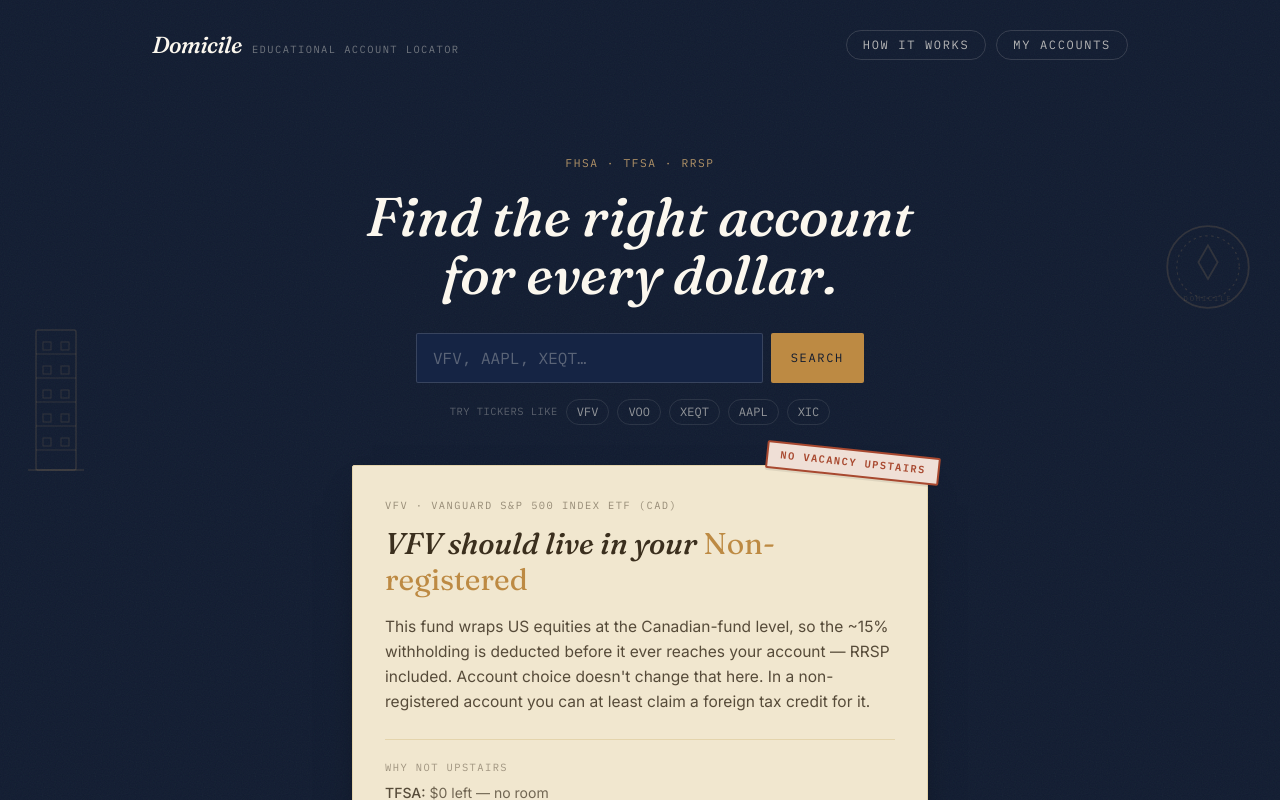
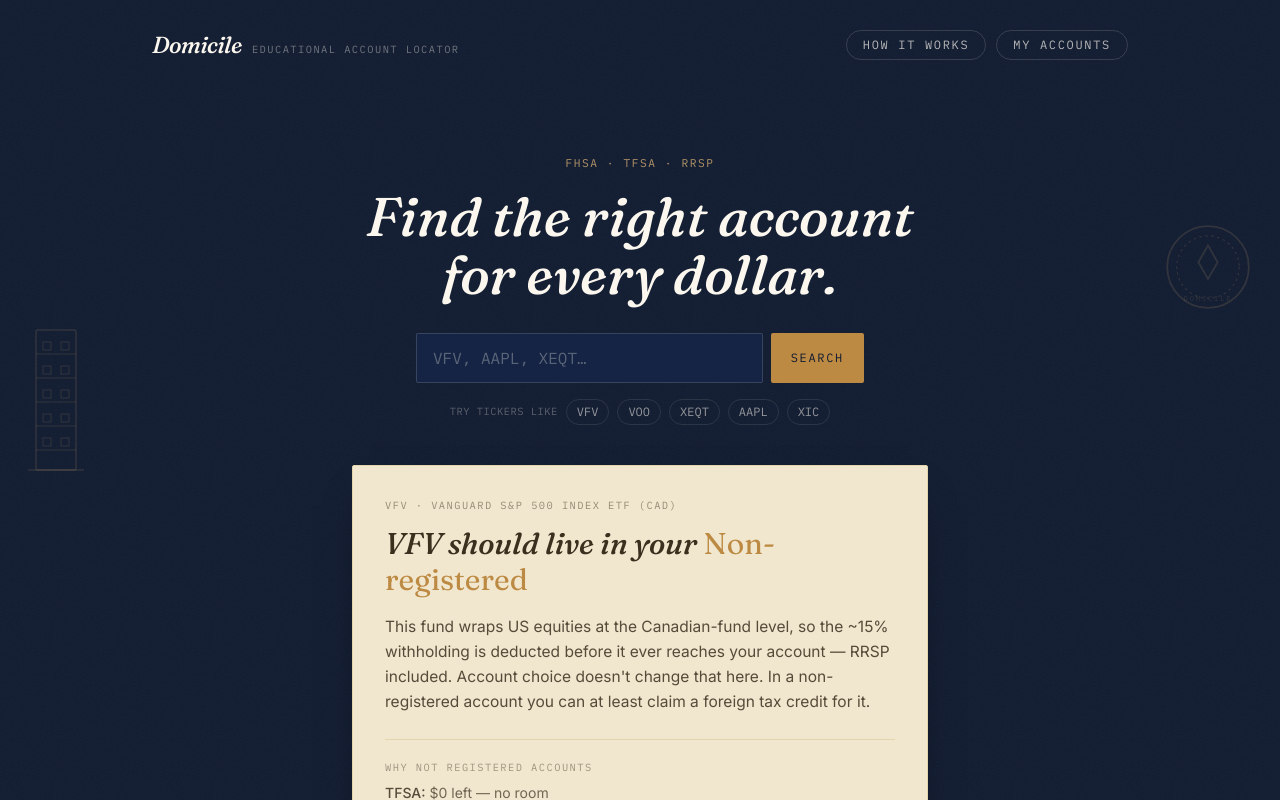
Before and after one commit to asodhi88/domicile, a React (Vite) app: page / in a window 1280 px wide. Both pictures are taken after a click on the button "VFV". Shown: the top 800 px of the page. Built offline with nearby package versions, Linux system fonts and the light colour scheme.

Commit message:
cosmetic changes

```diff
--- a/src/App.jsx
+++ b/src/App.jsx
@@ -71,7 +71,7 @@ export default function App() {
       <main>
         <Hero onSearch={handleSearch} loading={loading} />
 
-        <div className="min-h-[60px] px-6">
+        <div className="min-h-[60px] px-6 pb-8">
           {needsManual && (
             <ManualClassify symbol={needsManual} onClassify={handleManualClassify} />
           )}
--- a/src/components/AddressCard.jsx
+++ b/src/components/AddressCard.jsx
@@ -51,15 +51,11 @@ export default function AddressCard({ ticker, result, accounts }) {
   return (
     <div className="relative mx-auto mt-8 max-w-xl">
       {/* stamp */}
-      <div
-        className={`absolute -right-3 -top-4 z-10 rotate-6 rounded-sm border-2 px-3 py-1 font-mono text-[0.65rem] font-semibold uppercase tracking-wider-2 shadow-stamp ${
-          isFallback
-            ? "border-clay bg-clay-bg text-clay"
-            : "border-moss bg-moss-bg text-moss"
-        }`}
-      >
-        {isFallback ? "No vacancy upstairs" : "Address assigned"}
-      </div>
+      {!isFallback && (
+        <div className="absolute -right-3 -top-4 z-10 rotate-6 rounded-sm border-2 border-moss bg-moss-bg px-3 py-1 font-mono text-[0.65rem] font-semibold uppercase tracking-wider-2 text-moss shadow-stamp">
+          Recommended Account
+        </div>
+      )}
 
       <div className="rounded-sm border border-parchment-dark bg-parchment p-7 shadow-card sm:p-8">
         <p className="font-mono text-[0.65rem] uppercase tracking-wider-2 text-parchment-text/50">
@@ -88,7 +84,7 @@ export default function AddressCard({ ticker, result, accounts }) {
         {isFallback && result.steps && (
           <div className="mt-6 border-t border-parchment-dark pt-5">
             <p className="font-mono text-[0.65rem] uppercase tracking-wider-2 text-parchment-text/45">
-              Why not upstairs
+              Why Not Registered Accounts
             </p>
             <ul className="mt-2 space-y-1.5">
               {result.steps.map((s) => (
@@ -104,7 +100,7 @@ export default function AddressCard({ ticker, result, accounts }) {
         {!isFallback && result.alternates?.length > 0 && (
           <details className="mt-6 border-t border-parchment-dark pt-4 text-sm text-parchment-text/65">
             <summary className="cursor-pointer font-mono text-[0.65rem] uppercase tracking-wider-2 text-parchment-text/45">
-              Other floors considered
+              Other Accounts Considered
             </summary>
             <ul className="mt-3 space-y-3">
               {result.alternates.map((alt) => (
```
